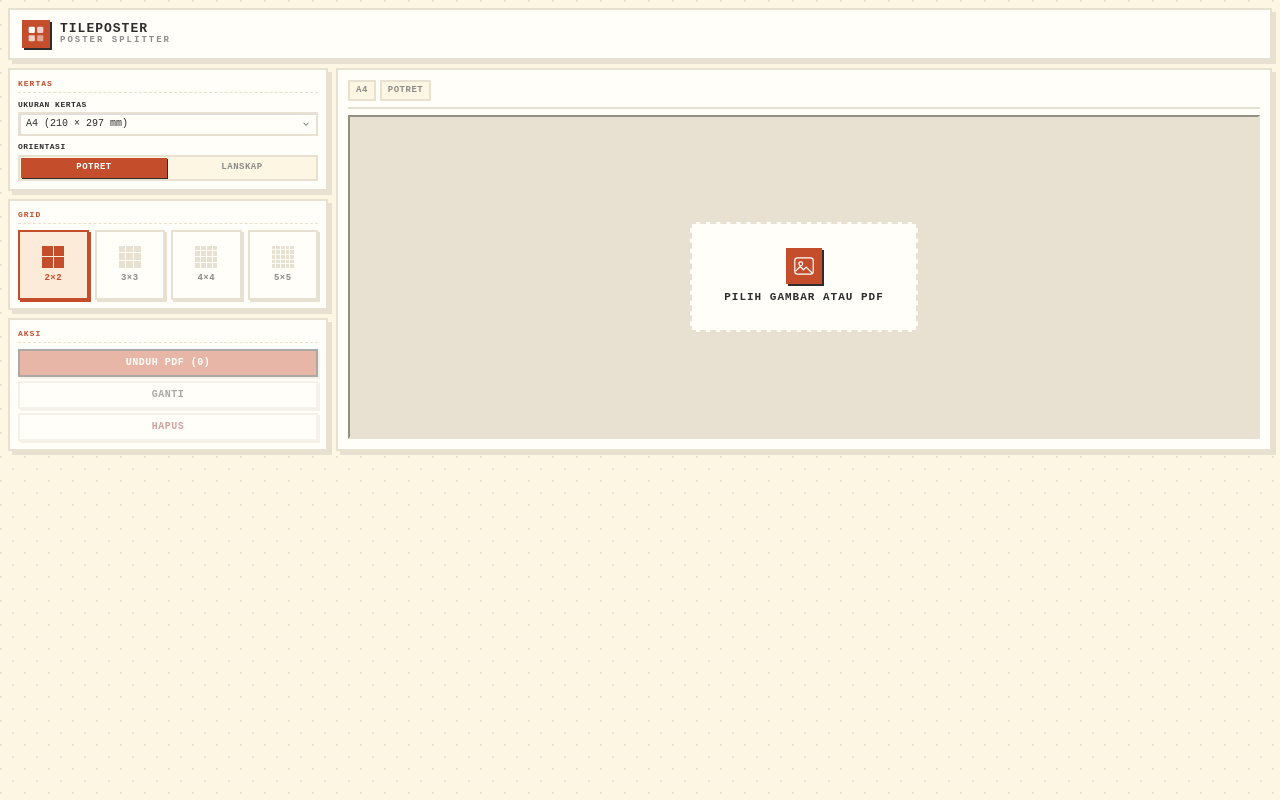
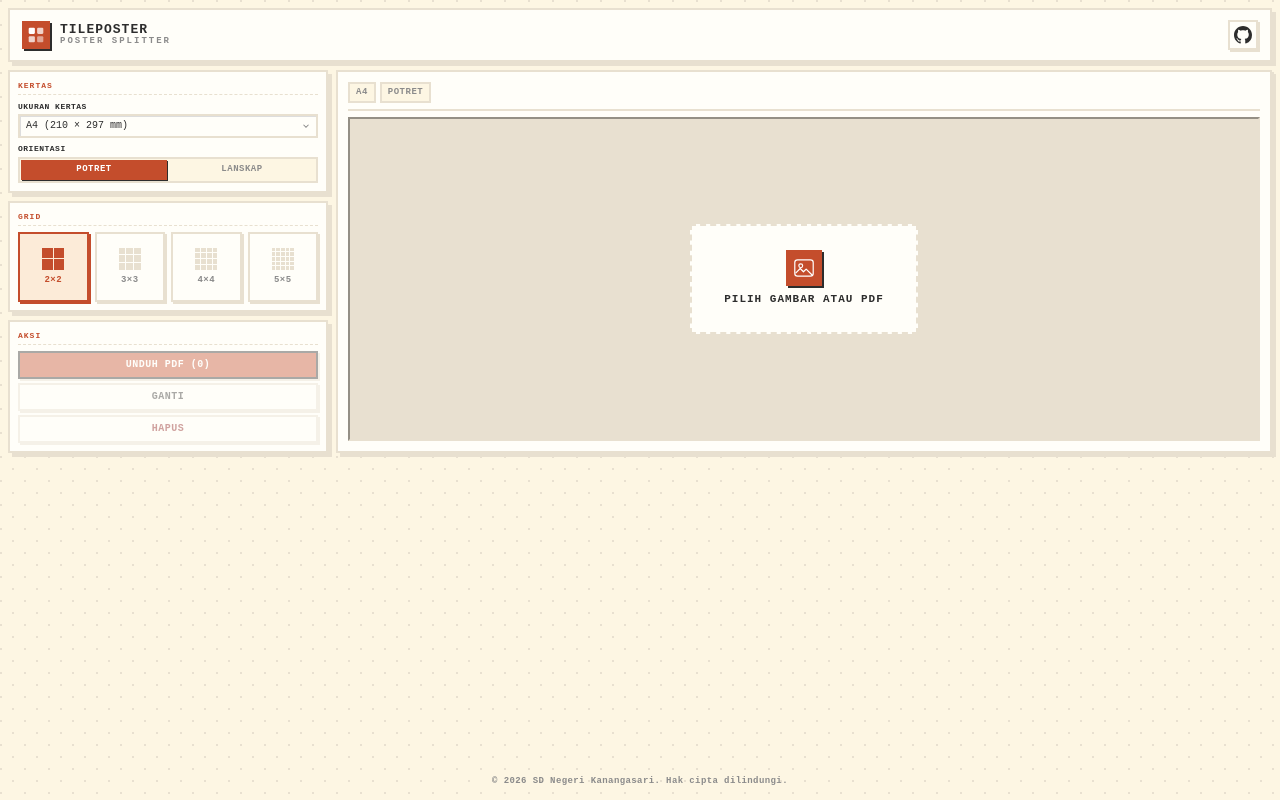
Before and after one commit to arv-fazriansyah/web-poster-splitter, a React (Vite) app: page / in a window 1280 px wide. Built offline with nearby package versions, Linux system fonts and the light colour scheme.

Commit message:
Tambah footer hak cipta dan tautan GitHub di header

```diff
--- a/src/App.tsx
+++ b/src/App.tsx
@@ -186,6 +186,18 @@ export default function App() {
           </div>
         </div>
         <div className="topbar-right">
+          <a
+            className="github-link"
+            href="https://github.com/arv-fazriansyah/web-poster-splitter"
+            target="_blank"
+            rel="noopener noreferrer"
+            aria-label="Kode sumber di GitHub"
+            title="Kode sumber di GitHub"
+          >
+            <svg viewBox="0 0 16 16" width="18" height="18" fill="currentColor" aria-hidden="true">
+              <path d="M8 0C3.58 0 0 3.58 0 8c0 3.54 2.29 6.53 5.47 7.59.4.07.55-.17.55-.38 0-.19-.01-.82-.01-1.49-2.01.37-2.53-.49-2.69-.94-.09-.23-.48-.94-.82-1.13-.28-.15-.68-.52-.01-.53.63-.01 1.08.58 1.23.82.72 1.21 1.87.87 2.33.66.07-.52.28-.87.51-1.07-1.78-.2-3.64-.89-3.64-3.95 0-.87.31-1.59.82-2.15-.08-.2-.36-1.02.08-2.12 0 0 .67-.21 2.2.82.64-.18 1.32-.27 2-.27s1.36.09 2 .27c1.53-1.04 2.2-.82 2.2-.82.44 1.1.16 1.92.08 2.12.51.56.82 1.27.82 2.15 0 3.07-1.87 3.75-3.65 3.95.29.25.54.73.54 1.48 0 1.07-.01 1.93-.01 2.2 0 .21.15.46.55.38A8.01 8.01 0 0 0 16 8c0-4.42-3.58-8-8-8z" />
+            </svg>
+          </a>
         </div>
       </header>
 
@@ -254,6 +266,10 @@ export default function App() {
 
       </main>
 
+      <footer className="footer">
+        © {new Date().getFullYear()} SD Negeri Kanangasari. Hak cipta dilindungi.
+      </footer>
+
       {dragging && (
         <div className="drag-overlay">
           <div className="drag-overlay-inner">
--- a/src/styles.css
+++ b/src/styles.css
@@ -61,6 +61,22 @@ button:disabled { opacity: 0.4; cursor: not-allowed; }
   gap: 12px;
   box-shadow: 4px 4px 0 var(--line);
 }
+
+.topbar-right { display: flex; align-items: center; gap: 8px; }
+.github-link {
+  width: 30px; height: 30px;
+  display: grid; place-items: center;
+  background: var(--panel);
+  border: 2px solid var(--line);
+  color: var(--ink);
+  box-shadow: 2px 2px 0 var(--line);
+  transition: none;
+}
+.github-link:hover {
+  border-color: var(--accent); color: var(--accent); background: var(--accent-soft);
+  transform: translate(-1px, -1px); box-shadow: 3px 3px 0 var(--accent);
+}
+.github-link:active { transform: translate(1px, 1px); box-shadow: none; }
 
 .brand { display: flex; align-items: center; gap: 10px; }
 .brand-mark {
@@ -309,6 +325,18 @@ button:disabled { opacity: 0.4; cursor: not-allowed; }
 .dropzone-title { font-size: 11px; font-weight: 900; text-transform: uppercase; letter-spacing: 1px; }
 .dropzone-sub { font-size: 9px; color: var(--muted); text-transform: uppercase; letter-spacing: 0.5px; }
 
+/* ── FOOTER ───────────────────────────────────────────── */
+.footer {
+  margin-top: auto;
+  padding: 10px 12px 4px;
+  text-align: center;
+  font-size: 9px;
+  font-weight: 700;
+  letter-spacing: 0.4px;
+  color: var(--muted);
+  flex-shrink: 0;
+}
+
 /* ── BANNERS / OVERLAYS ───────────────────────────────── */
 .banners {
   position: fixed; top: 56px; left: 50%; transform: translateX(-50%);
@@ -364,6 +392,7 @@ button:disabled { opacity: 0.4; cursor: not-allowed; }
   .select { height: 34px; font-size: 12px; }
   .segmented-item { height: 32px; font-size: 10px; }
   .icon-btn { width: 32px; height: 32px; font-size: 13px; }
+  .github-link { width: 36px; height: 36px; }
   .btn { height: 40px; font-size: 11px; }
   .preset-label { font-size: 10px; }
 }
```
